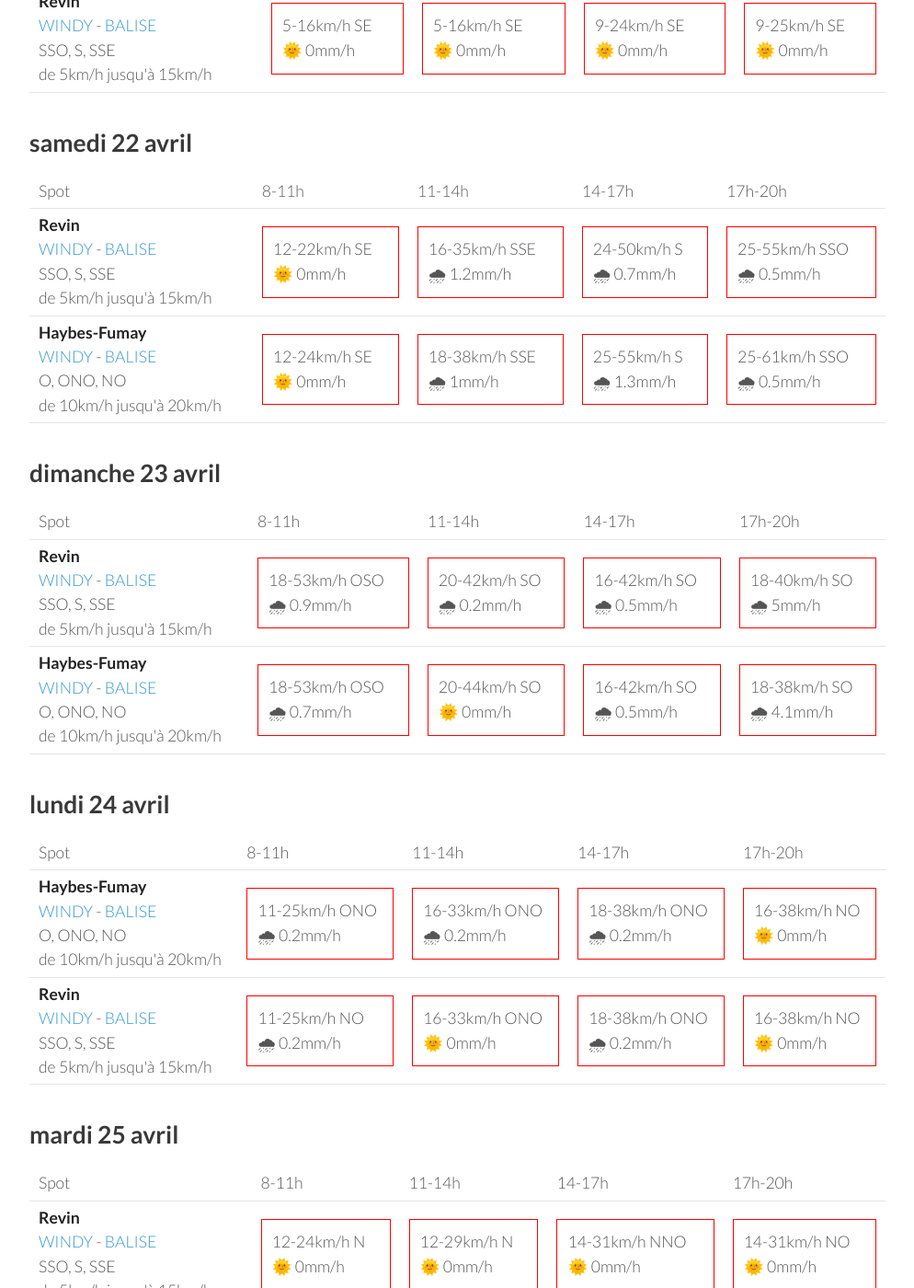
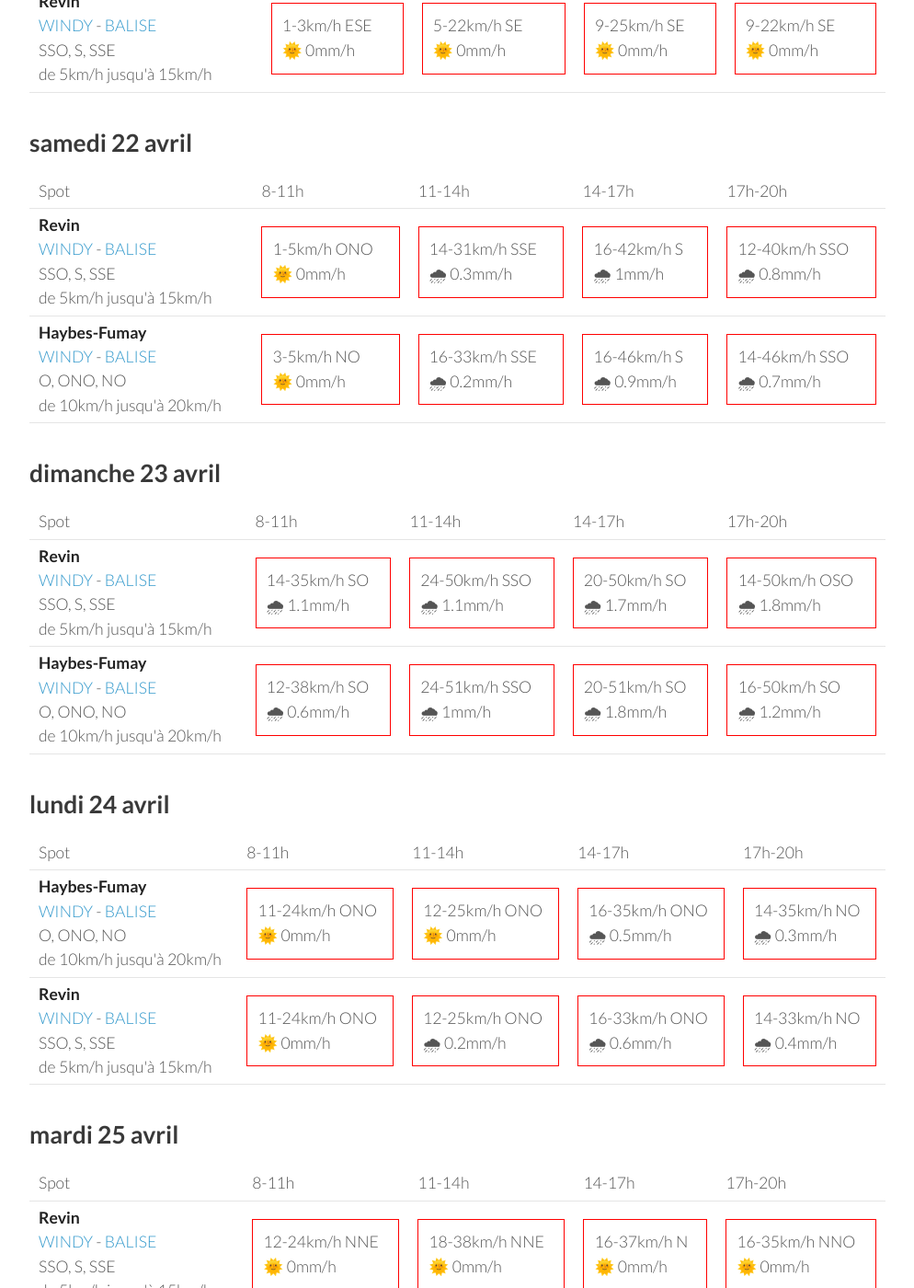
Before and after one commit to parapente-dans-le-nord/parapente-dans-le-nord.github.io, a Jekyll site: the page built from ardennes.markdown, in a window 1280 px wide and 1400 px high, scrolled down 859 px. Shown: the whole window at 92% size, without its empty margins (26-1020 px from the left). Built offline with Jekyll 4.4.1, drawn with Linux system fonts in a browser that asks for light colours; some of the changed text lies outside the part shown.

Commit message:
update index.markdown

```diff
--- a/ardennes.markdown
+++ b/ardennes.markdown
@@ -22,21 +22,21 @@ page mise à jour le jeudi 20 avril 13:10
       <td>17h-20h</td>
     </tr>
 <tr>
+        <td><strong>Revin</strong><br><a href="https://windy.com/49.948/4.625?49.543,4.625,8">WINDY</a> - <span class=""><a href="http://www.balisemeteo.com/balise.php?idBalise=5019">BALISE</a> </span><br> <span class="vent-favorable">SSO, S, SSE</span><br><span class="force-vent">de 5km/h jusqu'à 15km/h</span> </td>
+
+            <td><div class="not-flyable"><p>0-0km/h NA</p><p>🌧️ 0mm/h</p></div></td>
+            <td><div class="not-flyable"><p>0-0km/h NA</p><p>🌧️ 0mm/h</p></div></td>
+            <td><div class="not-flyable"><p>0-0km/h NA</p><p>🌧️ 0mm/h</p></div></td>
+            <td><div class="not-flyable"><p>9-35km/h NE</p><p>🌞 0mm/h</p></div></td>
+
+    </tr>
+<tr>
         <td><strong>Haybes-Fumay</strong><br><a href="https://windy.com/49.998/4.715?49.913,4.738,10">WINDY</a> - <span class=""><a href="http://www.balisemeteo.com/balise.php?idBalise=104">BALISE</a> </span><br> <span class="vent-favorable">O, ONO, NO</span><br><span class="force-vent">de 10km/h jusqu'à 20km/h</span> </td>
 
             <td><div class="not-flyable"><p>0-0km/h NA</p><p>🌧️ 0mm/h</p></div></td>
-            <td><div class="not-flyable"><p>11-29km/h NNE</p><p>🌞 0mm/h</p></div></td>
-            <td><div class="not-flyable"><p>11-31km/h NNE</p><p>🌞 0mm/h</p></div></td>
-            <td><div class="not-flyable"><p>5-20km/h N</p><p>🌞 1.9mm/h</p></div></td>
-
-    </tr>
-<tr>
-        <td><strong>Revin</strong><br><a href="https://windy.com/49.948/4.625?49.543,4.625,8">WINDY</a> - <span class=""><a href="http://www.balisemeteo.com/balise.php?idBalise=5019">BALISE</a> </span><br> <span class="vent-favorable">SSO, S, SSE</span><br><span class="force-vent">de 5km/h jusqu'à 15km/h</span> </td>
-
             <td><div class="not-flyable"><p>0-0km/h NA</p><p>🌧️ 0mm/h</p></div></td>
-            <td><div class="not-flyable"><p>11-31km/h NE</p><p>🌞 0mm/h</p></div></td>
-            <td><div class="not-flyable"><p>11-35km/h NE</p><p>🌞 0mm/h</p></div></td>
-            <td><div class="not-flyable"><p>7-18km/h NE</p><p>🌞 1.3mm/h</p></div></td>
+            <td><div class="not-flyable"><p>0-0km/h NA</p><p>🌧️ 0mm/h</p></div></td>
+            <td><div class="not-flyable"><p>11-31km/h NE</p><p>🌧 0.9mm/h</p></div></td>
 
     </tr>
 
@@ -58,20 +58,20 @@ page mise à jour le jeudi 20 avril 13:10
 <tr>
         <td><strong>Haybes-Fumay</strong><br><a href="https://windy.com/49.998/4.715?49.913,4.738,10">WINDY</a> - <span class=""><a href="http://www.balisemeteo.com/balise.php?idBalise=104">BALISE</a> </span><br> <span class="vent-favorable">O, ONO, NO</span><br><span class="force-vent">de 10km/h jusqu'à 20km/h</span> </td>
 
-            <td><div class="not-flyable"><p>3-7km/h NE</p><p>🌞 0mm/h</p></div></td>
-            <td><div class="not-flyable"><p>3-14km/h ESE</p><p>🌞 0mm/h</p></div></td>
-            <td><div class="not-flyable"><p>5-20km/h SSE</p><p>🌞 0mm/h</p></div></td>
-            <td><div class="not-flyable"><p>5-20km/h S</p><p>🌞 0mm/h</p></div></td>
+            <td><div class="not-flyable"><p>1-5km/h N</p><p>🌞 0mm/h</p></div></td>
+            <td><div class="not-flyable"><p>3-20km/h ESE</p><p>🌞 0mm/h</p></div></td>
+            <td><div class="not-flyable"><p>5-20km/h SE</p><p>🌞 0mm/h</p></div></td>
+            <td><div class="not-flyable"><p>5-16km/h SSE</p><p>🌞 0mm/h</p></div></td>
 
 
     </tr>
 <tr>
         <td><strong>Revin</strong><br><a href="https://windy.com/49.948/4.625?49.543,4.625,8">WINDY</a> - <span class=""><a href="http://www.balisemeteo.com/balise.php?idBalise=5019">BALISE</a> </span><br> <span class="vent-favorable">SSO, S, SSE</span><br><span class="force-vent">de 5km/h jusqu'à 15km/h</span> </td>
 
-            <td><div class="not-flyable"><p>5-16km/h SE</p><p>🌞 0mm/h</p></div></td>
-            <td><div class="not-flyable"><p>5-16km/h SE</p><p>🌞 0mm/h</p></div></td>
-            <td><div class="not-flyable"><p>9-24km/h SE</p><p>🌞 0mm/h</p></div></td>
+            <td><div class="not-flyable"><p>1-3km/h ESE</p><p>🌞 0mm/h</p></div></td>
+            <td><div class="not-flyable"><p>5-22km/h SE</p><p>🌞 0mm/h</p></div></td>
             <td><div class="not-flyable"><p>9-25km/h SE</p><p>🌞 0mm/h</p></div></td>
+            <td><div class="not-flyable"><p>9-22km/h SE</p><p>🌞 0mm/h</p></div></td>
 
 
     </tr>
@@ -94,20 +94,20 @@ page mise à jour le jeudi 20 avril 13:10
 <tr>
         <td><strong>Revin</strong><br><a href="https://windy.com/49.948/4.625?49.543,4.625,8">WINDY</a> - <span class=""><a href="http://www.balisemeteo.com/balise.php?idBalise=5019">BALISE</a> </span><br> <span class="vent-favorable">SSO, S, SSE</span><br><span class="force-vent">de 5km/h jusqu'à 15km/h</span> </td>
 
-            <td><div class="not-flyable"><p>12-22km/h SE</p><p>🌞 0mm/h</p></div></td>
-            <td><div class="not-flyable"><p>16-35km/h SSE</p><p>🌧 1.2mm/h</p></div></td>
-            <td><div class="not-flyable"><p>24-50km/h S</p><p>🌧 0.7mm/h</p></div></td>
-            <td><div class="not-flyable"><p>25-55km/h SSO</p><p>🌧 0.5mm/h</p></div></td>
+            <td><div class="not-flyable"><p>1-5km/h ONO</p><p>🌞 0mm/h</p></div></td>
+            <td><div class="not-flyable"><p>14-31km/h SSE</p><p>🌧 0.3mm/h</p></div></td>
+            <td><div class="not-flyable"><p>16-42km/h S</p><p>🌧 1mm/h</p></div></td>
+            <td><div class="not-flyable"><p>12-40km/h SSO</p><p>🌧 0.8mm/h</p></div></td>
 
 
     </tr>
 <tr>
         <td><strong>Haybes-Fumay</strong><br><a href="https://windy.com/49.998/4.715?49.913,4.738,10">WINDY</a> - <span class=""><a href="http://www.balisemeteo.com/balise.php?idBalise=104">BALISE</a> </span><br> <span class="vent-favorable">O, ONO, NO</span><br><span class="force-vent">de 10km/h jusqu'à 20km/h</span> </td>
 
-            <td><div class="not-flyable"><p>12-24km/h SE</p><p>🌞 0mm/h</p></div></td>
-            <td><div class="not-flyable"><p>18-38km/h SSE</p><p>🌧 1mm/h</p></div></td>
-            <td><div class="not-flyable"><p>25-55km/h S</p><p>🌧 1.3mm/h</p></div></td>
-            <td><div class="not-flyable"><p>25-61km/h SSO</p><p>🌧 0.5mm/h</p></div></td>
+            <td><div class="not-flyable"><p>3-5km/h NO</p><p>🌞 0mm/h</p></div></td>
+            <td><div class="not-flyable"><p>16-33km/h SSE</p><p>🌧 0.2mm/h</p></div></td>
+            <td><div class="not-flyable"><p>16-46km/h S</p><p>🌧 0.9mm/h</p></div></td>
+            <td><div class="not-flyable"><p>14-46km/h SSO</p><p>🌧 0.7mm/h</p></div></td>
 
 
     </tr>
@@ -130,20 +130,20 @@ page mise à jour le jeudi 20 avril 13:10
 <tr>
         <td><strong>Revin</strong><br><a href="https://windy.com/49.948/4.625?49.543,4.625,8">WINDY</a> - <span class=""><a href="http://www.balisemeteo.com/balise.php?idBalise=5019">BALISE</a> </span><br> <span class="vent-favorable">SSO, S, SSE</span><br><span class="force-vent">de 5km/h jusqu'à 15km/h</span> </td>
 
-            <td><div class="not-flyable"><p>18-53km/h OSO</p><p>🌧 0.9mm/h</p></div></td>
-            <td><div class="not-flyable"><p>20-42km/h SO</p><p>🌧 0.2mm/h</p></div></td>
-            <td><div class="not-flyable"><p>16-42km/h SO</p><p>🌧 0.5mm/h</p></div></td>
-            <td><div class="not-flyable"><p>18-40km/h SO</p><p>🌧 5mm/h</p></div></td>
+            <td><div class="not-flyable"><p>14-35km/h SO</p><p>🌧 1.1mm/h</p></div></td>
+            <td><div class="not-flyable"><p>24-50km/h SSO</p><p>🌧 1.1mm/h</p></div></td>
+            <td><div class="not-flyable"><p>20-50km/h SO</p><p>🌧 1.7mm/h</p></div></td>
+            <td><div class="not-flyable"><p>14-50km/h OSO</p><p>🌧 1.8mm/h</p></div></td>
 
 
     </tr>
 <tr>
         <td><strong>Haybes-Fumay</strong><br><a href="https://windy.com/49.998/4.715?49.913,4.738,10">WINDY</a> - <span class=""><a href="http://www.balisemeteo.com/balise.php?idBalise=104">BALISE</a> </span><br> <span class="vent-favorable">O, ONO, NO</span><br><span class="force-vent">de 10km/h jusqu'à 20km/h</span> </td>
 
-            <td><div class="not-flyable"><p>18-53km/h OSO</p><p>🌧 0.7mm/h</p></div></td>
-            <td><div class="not-flyable"><p>20-44km/h SO</p><p>🌞 0mm/h</p></div></td>
-            <td><div class="not-flyable"><p>16-42km/h SO</p><p>🌧 0.5mm/h</p></div></td>
-            <td><div class="not-flyable"><p>18-38km/h SO</p><p>🌧 4.1mm/h</p></div></td>
+            <td><div class="not-flyable"><p>12-38km/h SO</p><p>🌧 0.6mm/h</p></div></td>
+            <td><div class="not-flyable"><p>24-51km/h SSO</p><p>🌧 1mm/h</p></div></td>
+            <td><div class="not-flyable"><p>20-51km/h SO</p><p>🌧 1.8mm/h</p></div></td>
+            <td><div class="not-flyable"><p>16-50km/h SO</p><p>🌧 1.2mm/h</p></div></td>
 
 
     </tr>
@@ -166,20 +166,20 @@ page mise à jour le jeudi 20 avril 13:10
 <tr>
         <td><strong>Haybes-Fumay</strong><br><a href="https://windy.com/49.998/4.715?49.913,4.738,10">WINDY</a> - <span class=""><a href="http://www.balisemeteo.com/balise.php?idBalise=104">BALISE</a> </span><br> <span class="vent-favorable">O, ONO, NO</span><br><span class="force-vent">de 10km/h jusqu'à 20km/h</span> </td>
 
-            <td><div class="not-flyable"><p>11-25km/h ONO</p><p>🌧 0.2mm/h</p></div></td>
-            <td><div class="not-flyable"><p>16-33km/h ONO</p><p>🌧 0.2mm/h</p></div></td>
-            <td><div class="not-flyable"><p>18-38km/h ONO</p><p>🌧 0.2mm/h</p></div></td>
-            <td><div class="not-flyable"><p>16-38km/h NO</p><p>🌞 0mm/h</p></div></td>
+            <td><div class="not-flyable"><p>11-24km/h ONO</p><p>🌞 0mm/h</p></div></td>
+            <td><div class="not-flyable"><p>12-25km/h ONO</p><p>🌞 0mm/h</p></div></td>
+            <td><div class="not-flyable"><p>16-35km/h ONO</p><p>🌧 0.5mm/h</p></div></td>
+            <td><div class="not-flyable"><p>14-35km/h NO</p><p>🌧 0.3mm/h</p></div></td>
 
 
     </tr>
 <tr>
         <td><strong>Revin</strong><br><a href="https://windy.com/49.948/4.625?49.543,4.625,8">WINDY</a> - <span class=""><a href="http://www.balisemeteo.com/balise.php?idBalise=5019">BALISE</a> </span><br> <span class="vent-favorable">SSO, S, SSE</span><br><span class="force-vent">de 5km/h jusqu'à 15km/h</span> </td>
 
-            <td><div class="not-flyable"><p>11-25km/h NO</p><p>🌧 0.2mm/h</p></div></td>
-            <td><div class="not-flyable"><p>16-33km/h ONO</p><p>🌞 0mm/h</p></div></td>
-            <td><div class="not-flyable"><p>18-38km/h ONO</p><p>🌧 0.2mm/h</p></div></td>
-            <td><div class="not-flyable"><p>16-38km/h NO</p><p>🌞 0mm/h</p></div></td>
+            <td><div class="not-flyable"><p>11-24km/h ONO</p><p>🌞 0mm/h</p></div></td>
+            <td><div class="not-flyable"><p>12-25km/h ONO</p><p>🌧 0.2mm/h</p></div></td>
+            <td><div class="not-flyable"><p>16-33km/h ONO</p><p>🌧 0.6mm/h</p></div></td>
+            <td><div class="not-flyable"><p>14-33km/h NO</p><p>🌧 0.4mm/h</p></div></td>
 
 
     </tr>
@@ -202,20 +202,20 @@ page mise à jour le jeudi 20 avril 13:10
 <tr>
         <td><strong>Revin</strong><br><a href="https://windy.com/49.948/4.625?49.543,4.625,8">WINDY</a> - <span class=""><a href="http://www.balisemeteo.com/balise.php?idBalise=5019">BALISE</a> </span><br> <span class="vent-favorable">SSO, S, SSE</span><br><span class="force-vent">de 5km/h jusqu'à 15km/h</span> </td>
 
-            <td><div class="not-flyable"><p>12-24km/h N</p><p>🌞 0mm/h</p></div></td>
-            <td><div class="not-flyable"><p>12-29km/h N</p><p>🌞 0mm/h</p></div></td>
-            <td><div class="not-flyable"><p>14-31km/h NNO</p><p>🌞 0mm/h</p></div></td>
-            <td><div class="not-flyable"><p>14-31km/h NO</p><p>🌞 0mm/h</p></div></td>
+            <td><div class="not-flyable"><p>12-24km/h NNE</p><p>🌞 0mm/h</p></div></td>
+            <td><div class="not-flyable"><p>18-38km/h NNE</p><p>🌞 0mm/h</p></div></td>
+            <td><div class="not-flyable"><p>16-37km/h N</p><p>🌞 0mm/h</p></div></td>
+            <td><div class="not-flyable"><p>16-35km/h NNO</p><p>🌞 0mm/h</p></div></td>
 
 
     </tr>
 <tr>
         <td><strong>Haybes-Fumay</strong><br><a href="https://windy.com/49.998/4.715?49.913,4.738,10">WINDY</a> - <span class=""><a href="http://www.balisemeteo.com/balise.php?idBalise=104">BALISE</a> </span><br> <span class="vent-favorable">O, ONO, NO</span><br><span class="force-vent">de 10km/h jusqu'à 20km/h</span> </td>
 
-            <td><div class="not-flyable"><p>12-25km/h N</p><p>🌞 0mm/h</p></div></td>
-            <td><div class="not-flyable"><p>14-31km/h N</p><p>🌧 0.2mm/h</p></div></td>
-            <td><div class="not-flyable"><p>12-31km/h NNO</p><p>🌧 0.2mm/h</p></div></td>
-            <td><div class="not-flyable"><p>14-31km/h NO</p><p>🌞 0mm/h</p></div></td>
+            <td><div class="not-flyable"><p>11-22km/h NNE</p><p>🌞 0mm/h</p></div></td>
+            <td><div class="not-flyable"><p>18-38km/h NNE</p><p>🌞 0mm/h</p></div></td>
+            <td><div class="not-flyable"><p>14-37km/h N</p><p>🌞 0mm/h</p></div></td>
+            <td><div class="not-flyable"><p>16-35km/h NNO</p><p>🌞 0mm/h</p></div></td>
 
 
     </tr>
```
Also changed, not shown: other parts of ardennes.markdown (+1 -1 lines).
